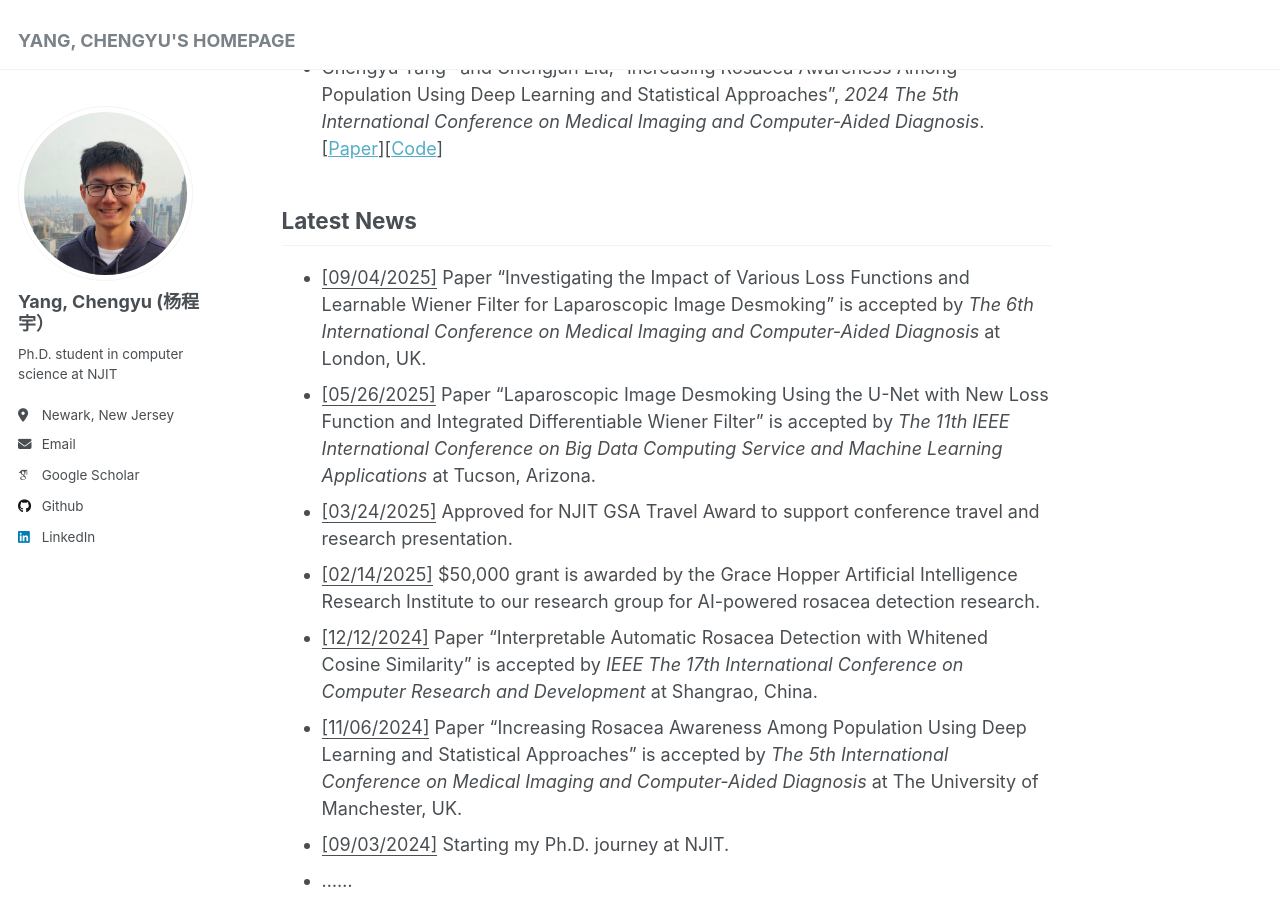
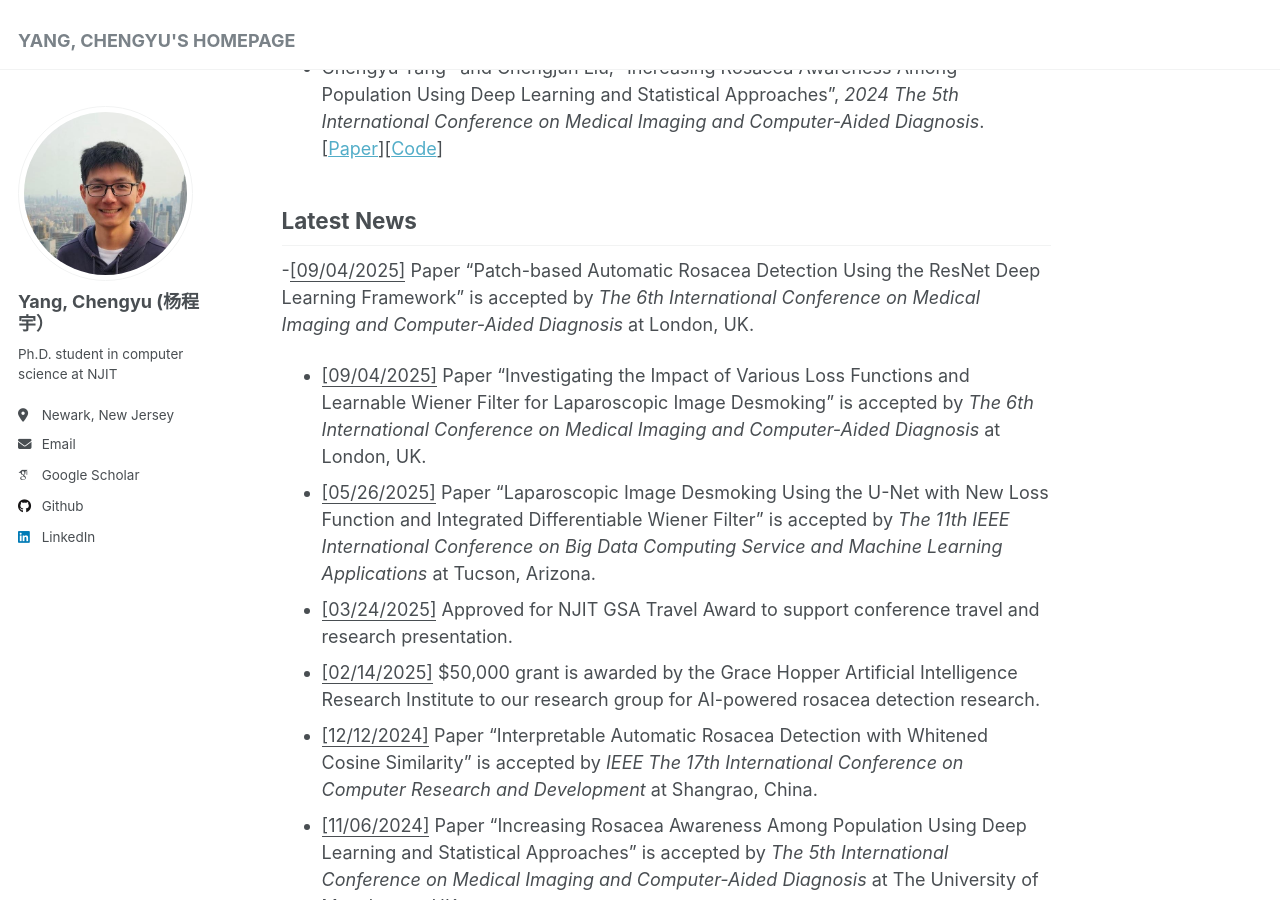
Before and after one commit to chengyuyang-njit/chengyuyang-njit.github.io, a Jekyll site: the page built from _pages/about.md, in a window 1280 px wide and 900 px high, scrolled down 841 px. Built offline with Jekyll 4.4.1, drawn with Linux system fonts in a browser that asks for light colours; some web fonts are replaced.

Commit message:
Update about.md

```diff
--- a/_pages/about.md
+++ b/_pages/about.md
@@ -24,6 +24,7 @@ Publications
 
 Latest News
 ------
+-<u>[09/04/2025]</u> Paper "Patch-based Automatic Rosacea Detection Using the ResNet Deep Learning Framework" is accepted by <em>The 6th International Conference on Medical Imaging and Computer-Aided Diagnosis</em> at London, UK.
 - <u>[09/04/2025]</u> Paper "Investigating the Impact of Various Loss Functions and Learnable Wiener Filter for Laparoscopic Image Desmoking" is accepted by <em>The 6th International Conference on Medical Imaging and Computer-Aided Diagnosis</em> at London, UK.
 - <u>[05/26/2025]</u> Paper "Laparoscopic Image Desmoking Using the U-Net with New Loss Function and Integrated Differentiable Wiener Filter" is accepted by <em>The 11th IEEE International Conference on Big Data Computing Service and Machine Learning Applications</em> at Tucson, Arizona.
 - <u>[03/24/2025]</u> Approved for NJIT GSA Travel Award to support conference travel and research presentation.
```
